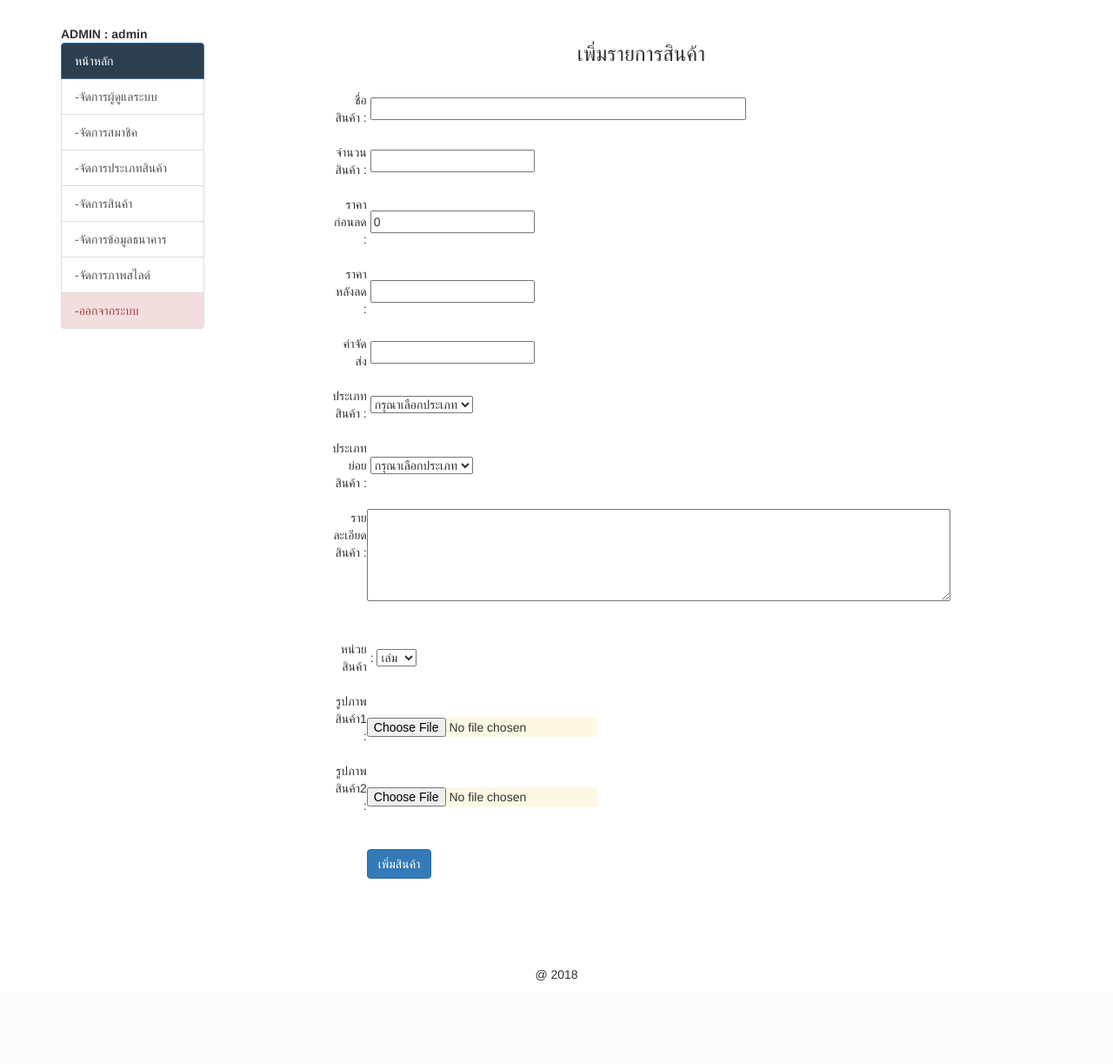
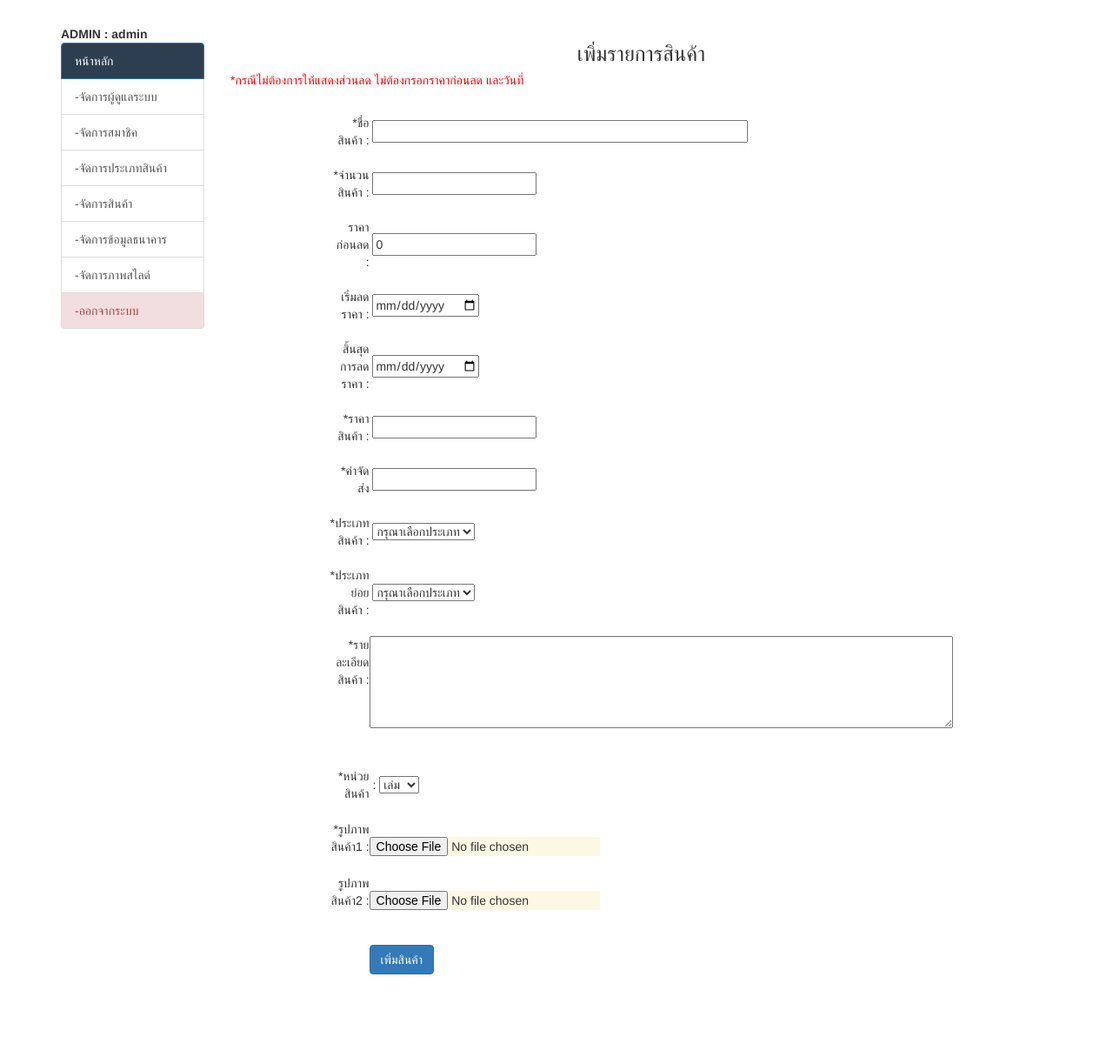
Before and after one commit to nopparat231/book, a PHP site: page /book/backend/add_product.php in a window 1280 px wide. Shown: the part 51-1274 px from the top of the page at 87% size. Before the commit the page ends 1178 px from the top, so only its background shows below. Run offline with PHP 8.4, Linux system fonts and the light colour scheme; a user stored in the database is signed in; data comes from the database, SQL or seed files in the repository; both versions use the stored data as it was after the commit; some libraries are stand-ins or nearby versions.

Commit message:
เพิ่มระบบ นับเวลาโปรโมชั่น

```diff
--- a/backend/add_product.php
+++ b/backend/add_product.php
@@ -71,7 +71,9 @@ $totalRows_prd = mysql_num_rows($prd);
     </div>
     <div class="col-md-10">
       <h3 align="center"> เพิ่มรายการสินค้า </h3>
-      <div class="table-responsive">
+      <h5><font color="red">*กรณีไม่ต้องการให้แสดงส่วนลด ไม่ต้องกรอกราคาก่อนลด และวันที่</font></h5>
+
+        <div class="table-responsive">
         <form action="add_product_db.php"  method="post" enctype="multipart/form-data" name="Add_Product" id="Add_Product" >
 
 
@@ -80,7 +82,7 @@ $totalRows_prd = mysql_num_rows($prd);
               <td colspan="3" align="center">&nbsp;</td>
             </tr>
             <tr>
-              <td width="129" align="right" valign="middle">ชื่อสินค้า :</td>
+              <td width="129" align="right" valign="middle">*ชื่อสินค้า :</td>
               <td colspan="2"><label for="pro_name2"></label>
                 <input name="p_name" type="text" required id="pro_name2" size="50"/></td>
               </tr>
@@ -89,18 +91,41 @@ $totalRows_prd = mysql_num_rows($prd);
                 <td colspan="2">&nbsp;</td>
               </tr>
               <tr>
-                <td width="129" align="right" valign="middle">จำนวนสินค้า :</td>
+                <td width="129" align="right" valign="middle">*จำนวนสินค้า :</td>
                 <td colspan="2"><label for="p_qty"></label>
                   <input name="p_qty" type="number" required id="p_qty" size="5"/></td>
                 </tr>
-                <tr>
-                 <td align="right" valign="middle">&nbsp;</td>
-                 <td colspan="2">&nbsp;</td>
-               </tr>
-               <tr>
+
+                <td align="right" valign="middle">&nbsp;</td>
+                <td colspan="2">&nbsp;</td>
+              </tr>
+              <tr >
                 <td align="right" valign="middle">ราคาก่อนลด :</td>
                 <td width="2"><label for="promo"></label>
                   <input name="promo" type="number" required id="promo" value="0" size="5"/></td>
+                </tr>
+
+
+                <?php $dd = date('Y-m-d'); ?>
+                <tr>
+                  <td align="right" valign="middle">&nbsp;</td>
+                  <td colspan="2">&nbsp;</td>
+                </tr>
+                <tr>
+                  <td align="right" valign="middle">เริ่มลดราคา :</td>
+                  <td width="2"><label for="promo_start"></label>
+                    <input type="date" name="promo_start" min="<?php echo $dd; ?>" ">
+                  </td>
+                </tr>
+                <tr>
+                  <td align="right" valign="middle">&nbsp;</td>
+                  <td colspan="2">&nbsp;</td>
+                </tr>
+                <tr>
+                  <td align="right" valign="middle">สิ้นสุดการลดราคา :</td>
+                  <td width="2"><label for="promo_done"></label>
+                    <input type="date" name="promo_done" min="<?php echo $dd; ?>" ">
+                  </td>
                 </tr>
 
                 <tr>
@@ -108,7 +133,7 @@ $totalRows_prd = mysql_num_rows($prd);
                   <td colspan="2">&nbsp;</td>
                 </tr>
                 <tr>
-                  <td align="right" valign="middle">ราคาหลังลด :</td>
+                  <td align="right" valign="middle">*ราคาสินค้า :</td>
                   <td width="2"><label for="p_price"></label>
                    <input name="p_price" type="number" required id="p_price" value="" size="5"/></td>
                  </tr>
@@ -118,7 +143,7 @@ $totalRows_prd = mysql_num_rows($prd);
                 </tr>
 
                 <tr>
-                  <td width="129" align="right" valign="middle">ค่าจัดส่ง</td>
+                  <td width="129" align="right" valign="middle">*ค่าจัดส่ง</td>
                   <td colspan="2"><label for="p_ems"></label>
                     <input name="p_ems" type="number" required id="p_ems" size="5"/></td>
                   </tr>
@@ -127,7 +152,7 @@ $totalRows_prd = mysql_num_rows($prd);
                     <td colspan="2">&nbsp;</td>
                   </tr>
                   <tr>
-                    <td align="right" valign="middle">ประเภทสินค้า :</td>
+                    <td align="right" valign="middle">*ประเภทสินค้า :</td>
                     <td colspan="2">
                       <label for=""></label>
                       <select name="t_id" id="t_id" required="required">
@@ -154,7 +179,7 @@ $totalRows_prd = mysql_num_rows($prd);
                     <td colspan="2">&nbsp;</td>
                   </tr>
                   <tr>
-                    <td align="right" valign="middle">ประเภทย่อยสินค้า :</td>
+                    <td align="right" valign="middle">*ประเภทย่อยสินค้า :</td>
                     <td colspan="2">
 
                      <?php
@@ -192,7 +217,7 @@ $totalRows_prd = mysql_num_rows($prd);
                   <td colspan="2">&nbsp;</td>
                 </tr>
                 <tr>
-                  <td align="right" valign="top">รายละเอียดสินค้า :</td>
+                  <td align="right" valign="top">*รายละเอียดสินค้า :</td>
                   <td colspan="2">
                     <textarea name="p_detial" id="p_detial" class="ckeditor" cols="80" rows="5"></textarea>
                   </td>
@@ -211,7 +236,7 @@ $totalRows_prd = mysql_num_rows($prd);
                 </tr>
 
                 <tr>
-                  <td align="right" valign="middle">หน่วยสินค้า</td>
+                  <td align="right" valign="middle">*หน่วยสินค้า</td>
                   <td colspan="2"><label for="pro_qty"></label>
                    :
                    <select name="p_unit" id="p_unit" required>
@@ -227,7 +252,7 @@ $totalRows_prd = mysql_num_rows($prd);
                   <td colspan="2">&nbsp;</td>
                 </tr>
                 <tr>
-                  <td align="right" valign="middle">รูปภาพสินค้า1 :</td>
+                  <td align="right" valign="middle">*รูปภาพสินค้า1 :</td>
                   <td colspan="2"><label for="p_img1"></label>
                     <input name="p_img1" type="file" required class="bg-warning" id="p_img1" size="40" /></td>
                   </tr>
--- a/backend/add_product_db.php
+++ b/backend/add_product_db.php
@@ -17,6 +17,8 @@ $t1_id = $_POST['t1_id'];
 $p_detial = $_POST['p_detial'];
 $p_price = $_POST['p_price'];
 $promo = $_POST['promo'];
+$promo_start = $_POST['promo_start'];
+$promo_done = $_POST['promo_done'];
 $p_qty = $_POST['p_qty'];
 $p_size = $_POST['p_size'];
 $p_ems = $_POST['p_ems'];
@@ -142,6 +144,8 @@ $sql ="INSERT INTO tbl_product
 	p_detial,
 	p_price,
 	promo,
+	promo_start,
+	promo_done,
 	p_qty,
 
 	p_ems,
@@ -159,6 +163,8 @@ $sql ="INSERT INTO tbl_product
 	'$p_detial',
 	'$p_price',
 	'$promo',
+	'$promo_start',
+	'$promo_done',
 	'$p_qty',
 
 	'$p_ems',
--- a/backend/edit_product_db.php
+++ b/backend/edit_product_db.php
@@ -18,6 +18,8 @@ $t1_id = $_POST['t1_id'];
 $p_detial = $_POST['p_detial'];
 $p_price = $_POST['p_price'];
 $promo = $_POST['promo'];
+$promo_start = $_POST['promo_start'];
+$promo_done = $_POST['promo_done'];
 $p_qty = $_POST['p_qty'];
 $p_size = $_POST['p_size'];
 $p_ems = $_POST['p_ems'];
@@ -157,6 +159,8 @@ t1_id='$t1_id',
 p_detial='$p_detial',
 p_price='$p_price',
 promo='$promo',
+promo_start='$promo_start',
+promo_done='$promo_done',
 p_qty='$p_qty',
 p_ems='$p_ems',
 p_unit='$p_unit',
--- a/listprd.php
+++ b/listprd.php
@@ -46,7 +46,9 @@ $totalRows_prd = mysql_num_rows($prd);
   <img src="pimg/<?php echo $row_prd['p_img1'];?>" width="80%" />
   <p align="center">
     <b><?php echo $row_prd['p_name']; ?> </b>
-<br />
+<br /><?php if ($row_prd['promo'] != 0 && date('Y-m-d') >= $row_prd['promo_start']) {
+        echo " <font color='#8B0000'><strike>".number_format($row_prd['promo'],2)."</strike></font>";
+      } ?>
     <b ><font color="#FF8C00"><?php echo $row_prd['p_price']; ?>  บาท </font> </b>
     <br />
 
--- a/listprd_by_q.php
+++ b/listprd_by_q.php
@@ -45,7 +45,9 @@ $totalRows_prd = mysql_num_rows($prd);
     <img src="pimg/<?php echo $row_prd['p_img1'];?>" width="80%" />
     <p align="center">
     <b><?php echo $row_prd['p_name']; ?> </b>
-<br />
+<br /><?php if ($row_prd['promo'] != 0 && date('Y-m-d') >= date($row_prd['promo_start'])) {
+        echo " <font color='#8B0000'><strike>".number_format($row_prd['promo'],2)."</strike></font>";
+      } ?>
     <b ><font color="#FF8C00"><?php echo $row_prd['p_price']; ?>  บาท </font> </b>
       <br />
        <?php include('outstock.php');?>
--- a/listprd_by_type.php
+++ b/listprd_by_type.php
@@ -46,7 +46,9 @@ if($totalRows_prd > 0) { ?>
     <img src="pimg/<?php echo $row_prd['p_img1'];?>" width="80%" />
     <p align="center">
     <b><?php echo $row_prd['p_name']; ?> </b>
-<br />
+<br /><?php if ($row_prd['promo'] != 0 && date('Y-m-d') >= date($row_prd['promo_start'])) {
+        echo " <font color='#8B0000'><strike>".number_format($row_prd['promo'],2)."</strike></font>";
+      } ?>
     <b ><font color="#FF8C00"><?php echo $row_prd['p_price']; ?>  บาท </font> </b>
       <br />
       <?php include('outstock.php');?>
--- a/listprd_by_view.php
+++ b/listprd_by_view.php
@@ -41,7 +41,9 @@ $totalRows_prd = mysql_num_rows($prd);
   <img src="pimg/<?php echo $row_prd['p_img1'];?>" width="80%" />
   <p align="center">
     <b><?php echo $row_prd['p_name']; ?> </b>
-<br />
+<br /><?php if ($row_prd['promo'] != 0 && date('Y-m-d') >= date($row_prd['promo_start'])) {
+        echo " <font color='#8B0000'><strike>".number_format($row_prd['promo'],2)."</strike></font>";
+      } ?>
     <b ><font color="#FF8C00"><?php echo $row_prd['p_price']; ?>  บาท </font> </b>
     <br />
 
--- a/listprdall.php
+++ b/listprdall.php
@@ -42,8 +42,8 @@ $totalRows_prd = mysql_num_rows($prd);
 
   <img src="pimg/<?php echo $row_prd['p_img1'];?>" width="80%" />
   <p align="center">
-    <b><?php echo $row_prd['p_name']; ?> </b>
-<br /><?php if ($row_prd['promo'] != 0) {
+    <b><?php echo $row_prd['p_name'];?> </b>
+<br /><?php if ($row_prd['promo'] != 0 && date('Y-m-d') >= date($row_prd['promo_start']) ) {
         echo " <font color='#8B0000'><strike>".number_format($row_prd['promo'],2)."</strike></font>";
       } ?>
     <b ><font color="#FF8C00"><?php echo $row_prd['p_price']; ?>  บาท </font> </b>
--- a/prd-detail.php
+++ b/prd-detail.php
@@ -75,10 +75,10 @@ $sql= "UPDATE tbl_product SET  p_view=$count WHERE p_id = $p_id";
     <div class="col-md-7">
    <h4>  ชื่อสินค้า :  <?php echo $row_prdt['p_name']; ?> </h4>
     รายละเอียด : <?php echo $row_prdt['p_detial']; ?>
-    <font color="#FF9966">
+    <font color="#8B0000">
     <h3>
-<?php if ($row_prdt['promo'] != 0) {
-        echo " <font color='#8B0000'><strike>".number_format($row_prdt['promo'],2)."</strike></font>";
+<?php if ($row_prdt['promo'] != 0  && date('Y-m-d') >= date($row_prd['promo_start'])) {
+        echo " <font color='#FF9966'><strike>".number_format($row_prdt['promo'],2)."</strike></font>";
       } ?>
       ราคา <?php echo $row_prdt['p_price']; ?>  บาท  </h3> </font> <br />
     จำนวนการเข้าชม <?php echo $row_prdt['p_view']; ?>  ครั้ง  <br />
```
Also changed, not shown: backend/edit_product.php (+24 -1 lines), check_order_date.php (+21 -0 lines), db/book-shop.sql (+13 -11 lines), pimg/img1113420939320181103_232859.jpg (added), pimg/img1156676441720181103_235212.jpg (added).
